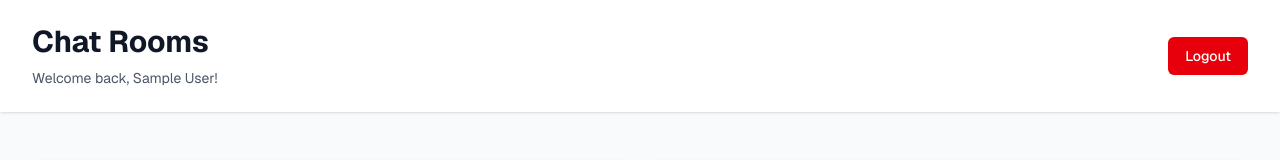
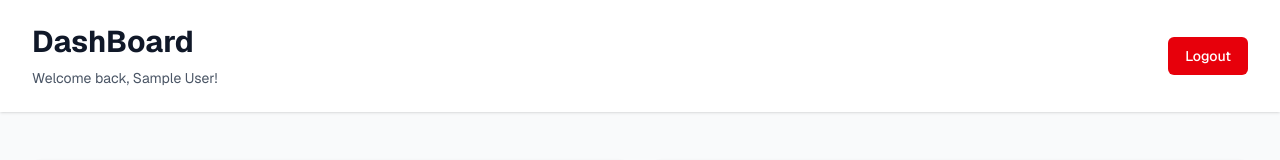
Before and after one commit to Rahul-lalwani-learner/excalidraw-draw-app, a Next.js app in the folder apps/web/: page /dashboard in a window 1280 px wide. Shown: the top 160 px of the page. Built offline with nearby package versions, Linux system fonts and the light colour scheme; no server answers; sample sign-in values are in the browser's storage.

Commit message:
changes chatroom name to dashboard

```diff
--- a/apps/web/components/Dashboard.tsx
+++ b/apps/web/components/Dashboard.tsx
@@ -156,7 +156,7 @@
         <div className="max-w-7xl mx-auto px-4 sm:px-6 lg:px-8">
           <div className="flex justify-between items-center py-6">
             <div>
-              <h1 className="text-3xl font-bold text-gray-900">Chat Rooms</h1>
+              <h1 className="text-3xl font-bold text-gray-900">DashBoard</h1>
               <p className="mt-2 text-sm text-gray-600">
                 Welcome back, {user?.name}!
               </p>
```
